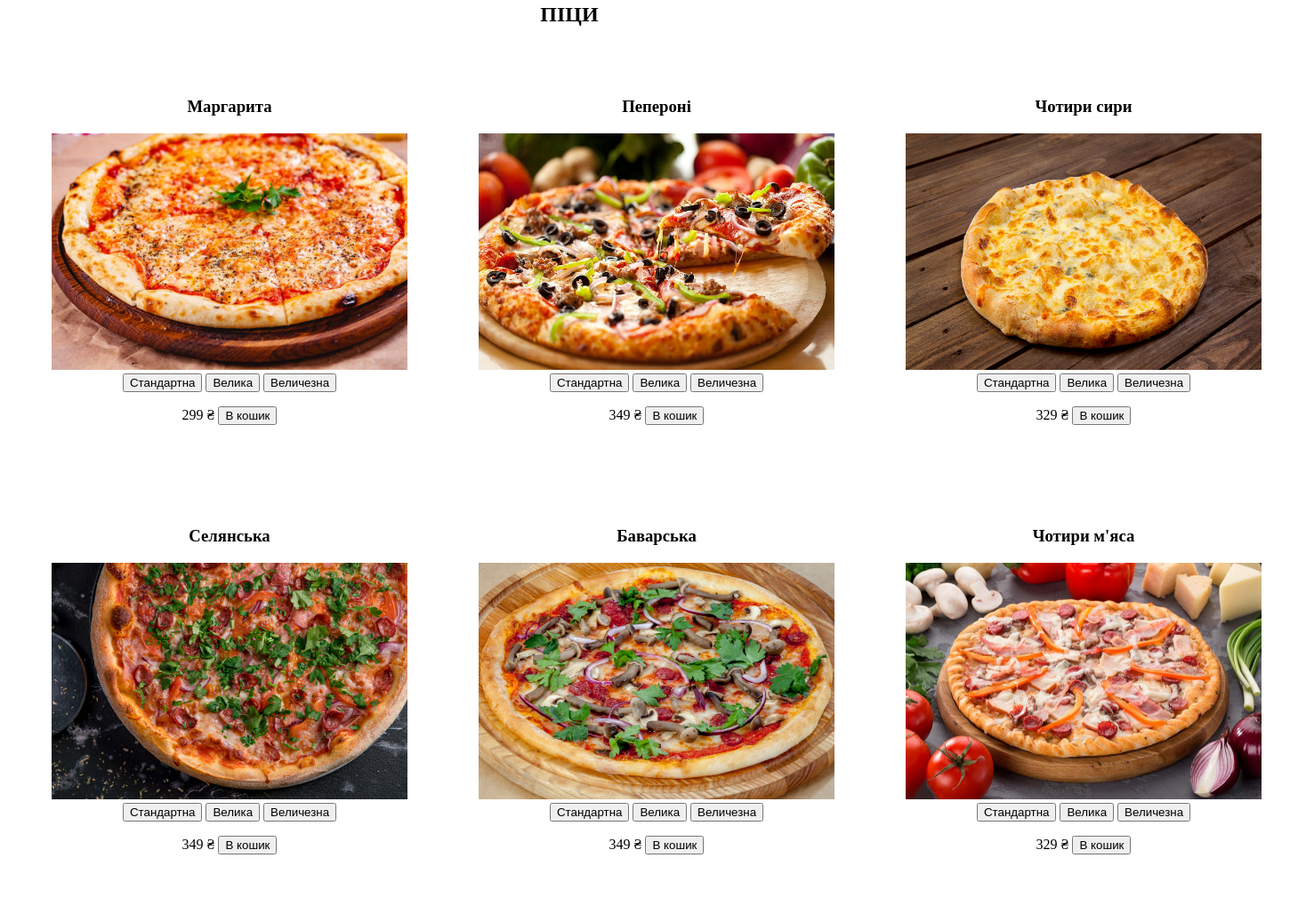
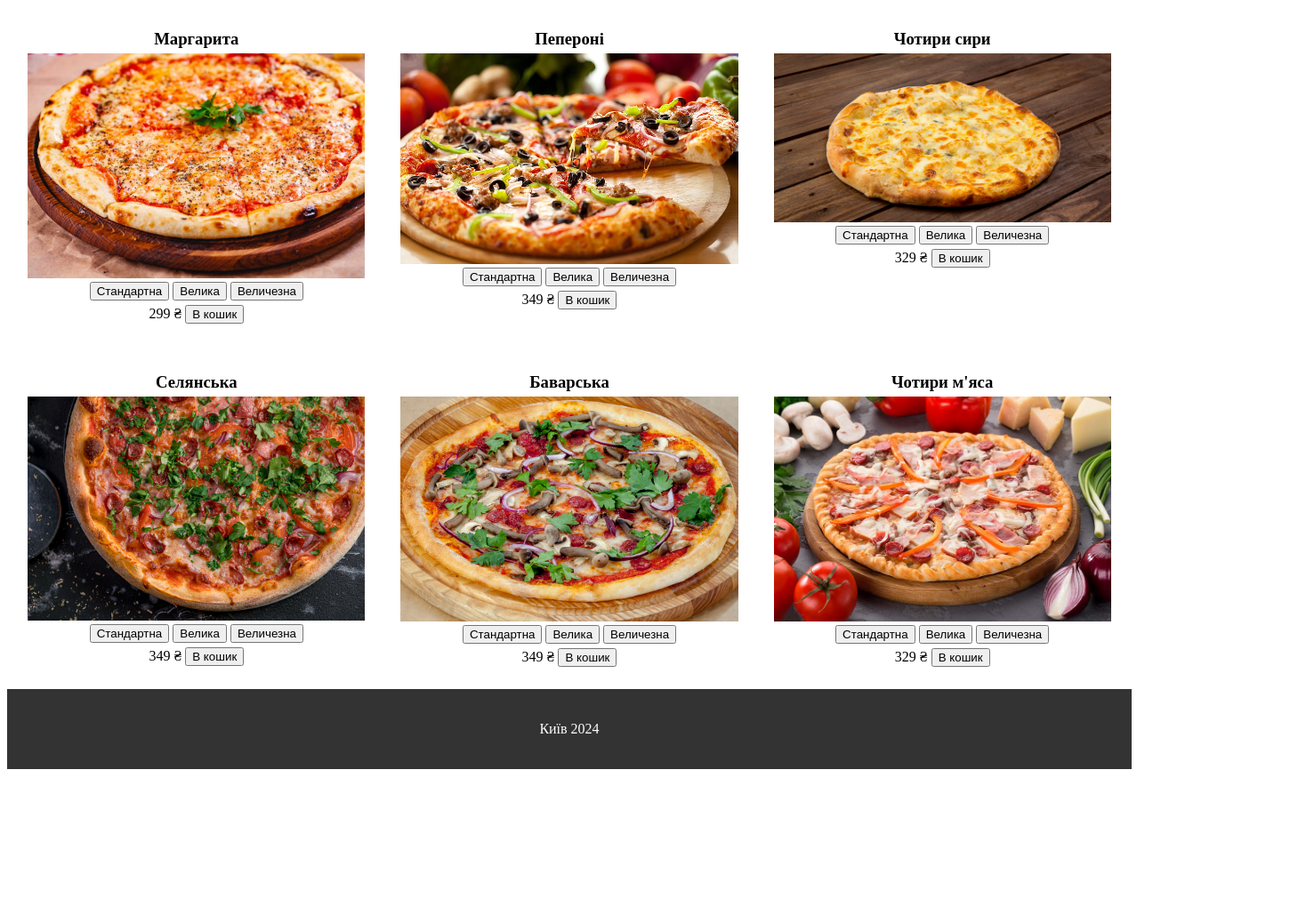
Before and after one commit to GMBFRV/Application-Web-Basics, a plain HTML site: page index.html in a window 1280 px wide. Shown: the part 542-1552 px from the top of the page at 89% size, 1468 px wide, since content can reach past the window. After the commit the page ends 1415 px from the top, so only its background shows below. Drawn offline with Linux system fonts and the light colour scheme.

Commit message:
[modified] Змінено структуру, використано div та section

```diff
--- a/index.html
+++ b/index.html
@@ -4,6 +4,42 @@
     <meta charset="UTF-8">
     <meta name="viewport" content="width=device-width, initial-scale=1.0">
     <title>Kyiv Street Pizza</title>
+    <style>
+        .pizza-container {
+            display: flex;
+            flex-wrap: wrap;
+            justify-content: center;
+            margin-top: 20px;
+        }
+
+        .pizza-item {
+            flex: 0 0 30%;
+            margin: 20px;
+            text-align: center;
+        }
+
+            .pizza-item img {
+                width: 100%;
+                height: auto;
+            }
+
+            .pizza-item h3 {
+                margin-top: 10px;
+                margin-bottom: 5px;
+            }
+
+            .pizza-item p {
+                margin-top: 5px;
+                margin-bottom: 5px;
+            }
+
+        .footer {
+            background-color: #333333;
+            padding: 20px;
+            text-align: center;
+            color: white;
+        }
+    </style>
 </head>
 <body>
     <header style="background-color: #333333; padding: 20px">
@@ -19,76 +55,71 @@
             <img src="images/2.jpg" style="margin-top: 50px;" width="500px" height="auto" alt="Акція">
             <h3 align="center" style="margin-top: 20px; margin-bottom: 50px;">Даруємо Пепероні при замовленні від 800 гривень!</h2>
         </div>
-    <h2 align="center" style="margin-bottom: 10px;">ПІЦИ</h2>
-    <table align="center" style="border-spacing: 20px; margin-top: 10px;">
-        <tr>
-            <td style="padding: 30px; text-align: center;">
+        <section class="pizza-container">
+            <div class="pizza-item">
                 <h3>Маргарита</h3>
-                <img src="images/Маргарита.jpg" width="400px" height="266px" alt="Маргарита">
+                <img src="images/Маргарита.jpg" alt="Маргарита">
                 <br>
                 <button>Стандартна</button>
                 <button>Велика</button>
                 <button>Величезна</button>
                 <br>
                 <p>299 ₴ <button>В кошик</button></p>
-            </td>
-            <td style="padding: 30px; text-align: center;">
+            </div>
+            <div class="pizza-item">
                 <h3>Пепероні</h3>
-                <img src="images/Пеперони.jpg" width="400px" height="266px" alt="Пепероні">
+                <img src="images/Пеперони.jpg" alt="Пепероні">
                 <br>
                 <button>Стандартна</button>
                 <button>Велика</button>
                 <button>Величезна</button>
                 <br>
                 <p>349 ₴ <button>В кошик</button></p>
-            </td>
-            <td style="padding: 30px; text-align: center;">
+            </div>
+            <div class="pizza-item">
                 <h3>Чотири сири</h3>
-                <img src="images/4 сири.png" width="400px" height="266px" alt="Чотири сира">
+                <img src="images/4 сири.png" alt="Чотири сира">
                 <br>
                 <button>Стандартна</button>
                 <button>Велика</button>
                 <button>Величезна</button>
                 <br>
                 <p>329 ₴ <button>В кошик</button></p>
-            </td>
-        </tr>
-        <tr>
-            <td style="padding: 30px; text-align: center;">
+            </div>
+            <div class="pizza-item">
                 <h3>Селянська</h3>
-                <img src="images/Селянська.jpg" width="400px" height="266px" alt="Селянська">
+                <img src="images/Селянська.jpg" alt="Селянська">
                 <br>
                 <button>Стандартна</button>
                 <button>Велика</button>
                 <button>Величезна</button>
                 <br>
                 <p>349 ₴ <button>В кошик</button></p>
-            </td>
-            <td style="padding: 30px; text-align: center;">
+            </div>
+            <div class="pizza-item">
                 <h3>Баварська</h3>
-                <img src="images/Баварська.jpg" width="400px" height="266px" alt="Баварська">
+                <img src="images/Баварська.jpg" alt="Баварська">
                 <br>
                 <button>Стандартна</button>
                 <button>Велика</button>
                 <button>Величезна</button>
                 <br>
                 <p>349 ₴ <button>В кошик</button></p>
-            </td>
-            <td style="padding: 30px; text-align: center;">
+            </div>
+            <div class="pizza-item">
                 <h3>Чотири м'яса</h3>
-                <img src="images/4 м'яса.jpg" width="400px" height="266px" alt="Чотири м'яса">
+                <img src="images/4 м'яса.jpg" alt="Чотири м'яса">
                 <br>
                 <button>Стандартна</button>
                 <button>Велика</button>
                 <button>Величезна</button>
                 <br>
                 <p>329 ₴ <button>В кошик</button></p>
-            </td>
-        </tr>
-    </table>
+            </div>
+        </section>
     </main>
-<footer style="background-color: #333333;  padding: 20px">
-    <p align="center", style="color:white"> Київ 2024 </p>
+    <footer class="footer">
+        <p> Київ 2024 </p>
     </footer>
 </body>
 </html>
```
Lines whose indentation alone changed are shown as unchanged.
